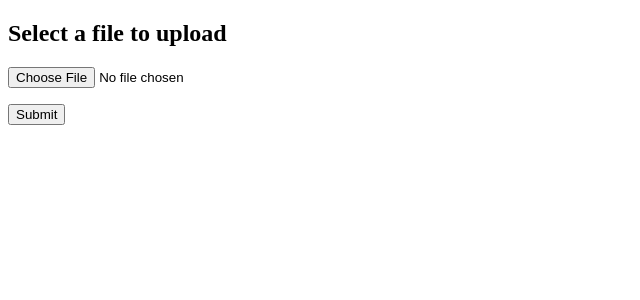
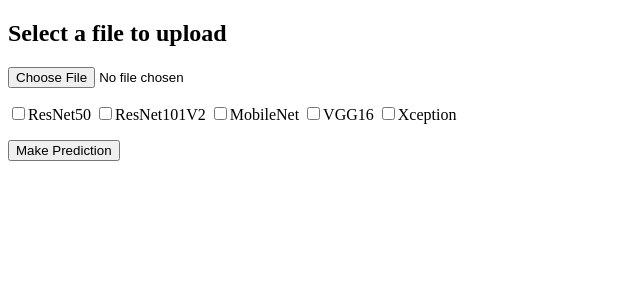
Before and after one commit to JotaCe7/NNkImageClassifierAPI, a Flask app: page / in a window 1280 px wide. Shown: the top 300 px of the page, without its empty margins (0-640 px from the left). Run offline with Flask 2, Linux system fonts and the light colour scheme.

Commit message:
Show checkboxes to select model to use for prediction

```diff
--- a/api/templates/index.html
+++ b/api/templates/index.html
@@ -1,7 +1,7 @@
 <!doctype html>
 <html>
     <head>
-        <title>ML API</title>
+        <title>Neural Network Image Classification API</title>
     </head>
     <body>
         <h2>Select a file to upload</h2>
@@ -36,11 +36,16 @@
         <form method="post" action="/" enctype="multipart/form-data">
             <dl>
                 <p>
-                    <input type="file" name="file" autocomplete="off" required>
+                    <input type="file" name="file" autocomplete="off">
                 </p>
             </dl>
+            <label><input type="checkbox", name="chbx_model_selection" value="ResNet50">ResNet50</label>
+            <label><input type="checkbox", name="chbx_model_selection" value="ResNet101V2">ResNet101V2</label>
+            <label><input type="checkbox", name="chbx_model_selection" value="MobileNet">MobileNet</label>
+            <label><input type="checkbox", name="chbx_model_selection" value="VGG16">VGG16</label>
+            <label><input type="checkbox", name="chbx_model_selection" value="Xception">Xception</label>
             <p>
-                <input type="submit" value="Submit">
+                <input type="submit" value="Make Prediction">
             </p>
         </form>
     </body>
```
